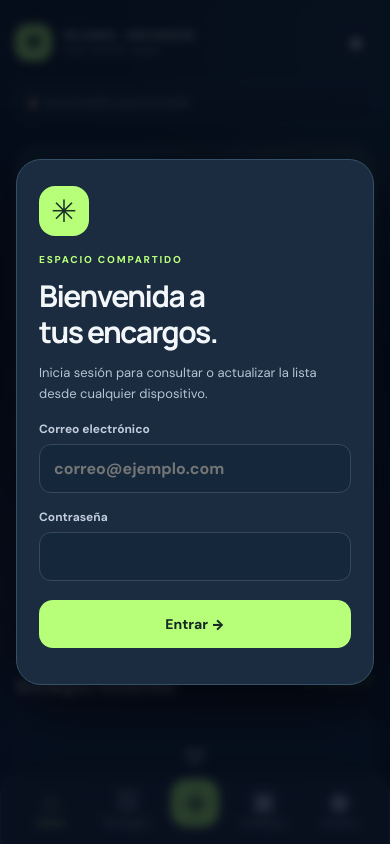
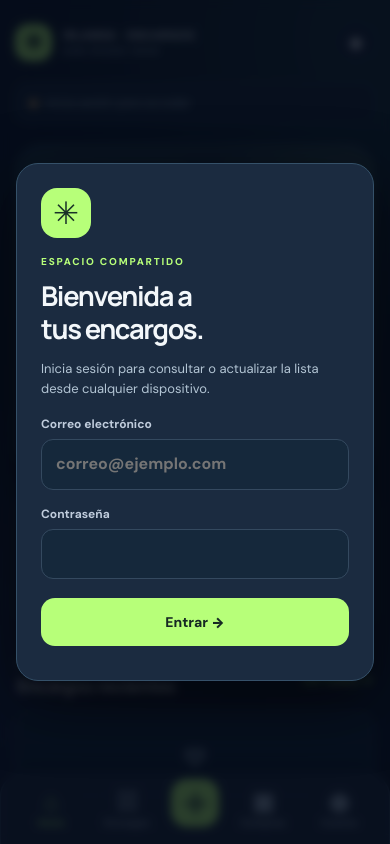
Before and after one commit to camushellraiser/encargos-irlanda, a plain HTML site: page index.html in a window 390 px wide. Shown: the top 844 px of the page. Drawn offline with nearby package versions, Linux system fonts and the light colour scheme; no server answers.

Commit message:
Align Irlanda auth with TravelSpend and enforce mobile input sizing

```diff
--- a/styles.css
+++ b/styles.css
@@ -24,3 +24,25 @@
 .auth-card{min-width:0;max-width:100%;flex-shrink:1}
 .auth-card input,.field,.section-tools input,.section-tools select,.editor input,.editor select,.editor textarea{font-size:16px}
 @media(max-width:600px){.auth-overlay{padding:calc(12px + env(safe-area-inset-top,0px)) 16px calc(12px + env(safe-area-inset-bottom,0px))}.auth-card{width:100%;max-width:420px;padding:26px 22px}}
+
+
+/* Mobile login follows TravelSpend's compact auth layout. No pinch-zoom restrictions. */
+html{-webkit-text-size-adjust:100%}
+.auth-overlay{
+ display:flex;align-items:center;justify-content:center;
+ box-sizing:border-box;min-width:0;max-width:100%;
+ padding:18px;overscroll-behavior:contain;
+}
+.auth-card{
+ box-sizing:border-box;flex:0 1 410px;min-width:0;width:100%;max-width:410px;
+ max-height:calc(100dvh - 36px);overflow-y:auto;
+ padding:28px;border-radius:22px;
+}
+.auth-card form,.auth-card label{min-width:0;max-width:100%}
+.auth-card input{width:100%;max-width:100%;min-width:0;font-size:16px!important;line-height:1.4}
+.auth-card h2{overflow-wrap:break-word}
+@media(max-width:600px){
+ .auth-overlay{padding:calc(14px + env(safe-area-inset-top,0px)) 16px calc(14px + env(safe-area-inset-bottom,0px))}
+ .auth-card{max-height:calc(100dvh - 40px);padding:24px;border-radius:22px}
+ .auth-card h2{font-size:clamp(26px,7vw,32px)}
+}
```
